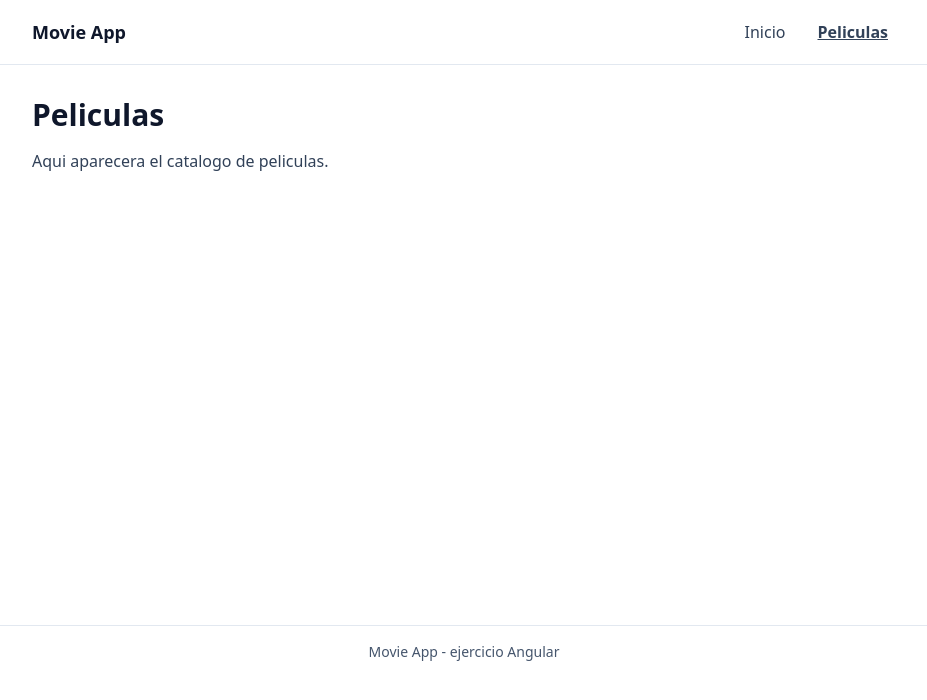
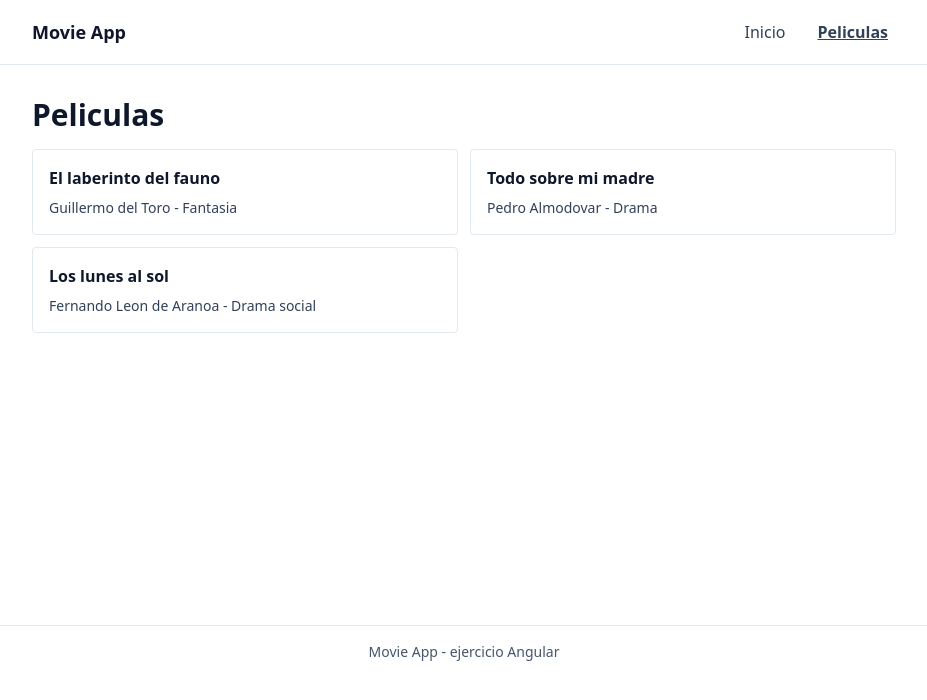
Before and after one commit to pshecko/movie-app, an Angular app: page /movies in a window 1280 px wide. Shown: the top 700 px of the page, without its empty margins (176-1103 px from the left). Built offline with nearby package versions, Linux system fonts and the light colour scheme.

Commit message:
feat: add movie list and details

```diff
--- /dev/null
+++ b/src/app/models/movie.ts
@@ -0,0 +1,8 @@
+export interface Movie {
+  id: string;
+  title: string;
+  director: string;
+  genre: string;
+}
+
+export type NewMovie = Omit<Movie, 'id'>;
--- a/src/app/pages/movie-details/movie-details.ts
+++ b/src/app/pages/movie-details/movie-details.ts
@@ -1,12 +1,50 @@
-import { Component } from '@angular/core';
+import { Component, computed, inject, input, output } from '@angular/core';
+import { Router } from '@angular/router';
+import { MovieService } from '../../services/movie.service';
 
 @Component({
   selector: 'app-movie-details',
   template: `
     <section class="space-y-4">
-      <h1 class="text-3xl font-bold text-slate-900">Detalle de pelicula</h1>
-      <p class="text-slate-700">Aqui apareceran los detalles de la pelicula seleccionada.</p>
+      @if (movie(); as selectedMovie) {
+        <h1 class="text-3xl font-bold text-slate-900">{{ selectedMovie.title }}</h1>
+        <dl class="space-y-2 text-slate-700">
+          <div>
+            <dt class="font-semibold text-slate-900">Director</dt>
+            <dd>{{ selectedMovie.director }}</dd>
+          </div>
+          <div>
+            <dt class="font-semibold text-slate-900">Genero</dt>
+            <dd>{{ selectedMovie.genre }}</dd>
+          </div>
+        </dl>
+      } @else {
+        <h1 class="text-3xl font-bold text-slate-900">Pelicula no encontrada</h1>
+        <p class="text-slate-700">No hemos encontrado esa pelicula.</p>
+      }
+
+      <button
+        class="rounded bg-slate-900 px-4 py-2 text-white hover:bg-slate-700 focus:outline-none focus:ring-2 focus:ring-slate-500"
+        type="button"
+        (click)="backToList()"
+      >
+        Volver al listado
+      </button>
     </section>
   `,
 })
-export class MovieDetailsComponent {}
+export class MovieDetailsComponent {
+  readonly movieId = input.required<string>();
+  readonly deleteMovie = output<string>();
+
+  private readonly movieService = inject(MovieService);
+  private readonly router = inject(Router);
+
+  protected readonly movie = computed(() =>
+    this.movieService.movies().find((movie) => movie.id === this.movieId()),
+  );
+
+  protected backToList(): void {
+    void this.router.navigate(['/movies']);
+  }
+}
--- a/src/app/pages/movie-list/movie-list.ts
+++ b/src/app/pages/movie-list/movie-list.ts
@@ -1,12 +1,30 @@
-import { Component } from '@angular/core';
+import { Component, inject } from '@angular/core';
+import { RouterLink } from '@angular/router';
+import { MovieService } from '../../services/movie.service';
 
 @Component({
   selector: 'app-movie-list',
+  imports: [RouterLink],
   template: `
     <section class="space-y-4">
       <h1 class="text-3xl font-bold text-slate-900">Peliculas</h1>
-      <p class="text-slate-700">Aqui aparecera el catalogo de peliculas.</p>
+      <ul class="grid gap-3 sm:grid-cols-2">
+        @for (movie of movies(); track movie.id) {
+          <li class="rounded border border-slate-200 p-4">
+            <a
+              class="font-semibold text-slate-900 underline-offset-4 hover:underline focus:outline-none focus:ring-2 focus:ring-slate-500"
+              [routerLink]="['/movies', movie.id]"
+            >
+              {{ movie.title }}
+            </a>
+            <p class="mt-2 text-sm text-slate-700">{{ movie.director }} - {{ movie.genre }}</p>
+          </li>
+        }
+      </ul>
     </section>
   `,
 })
-export class MovieListComponent {}
+export class MovieListComponent {
+  private readonly movieService = inject(MovieService);
+  protected readonly movies = this.movieService.movies;
+}
--- /dev/null
+++ b/src/app/services/movie.service.ts
@@ -0,0 +1,26 @@
+import { Service, signal } from '@angular/core';
+import { Movie } from '../models/movie';
+
+@Service()
+export class MovieService {
+  readonly movies = signal<Movie[]>([
+    {
+      id: '1',
+      title: 'El laberinto del fauno',
+      director: 'Guillermo del Toro',
+      genre: 'Fantasia',
+    },
+    {
+      id: '2',
+      title: 'Todo sobre mi madre',
+      director: 'Pedro Almodovar',
+      genre: 'Drama',
+    },
+    {
+      id: '3',
+      title: 'Los lunes al sol',
+      director: 'Fernando Leon de Aranoa',
+      genre: 'Drama social',
+    },
+  ]);
+}
```
